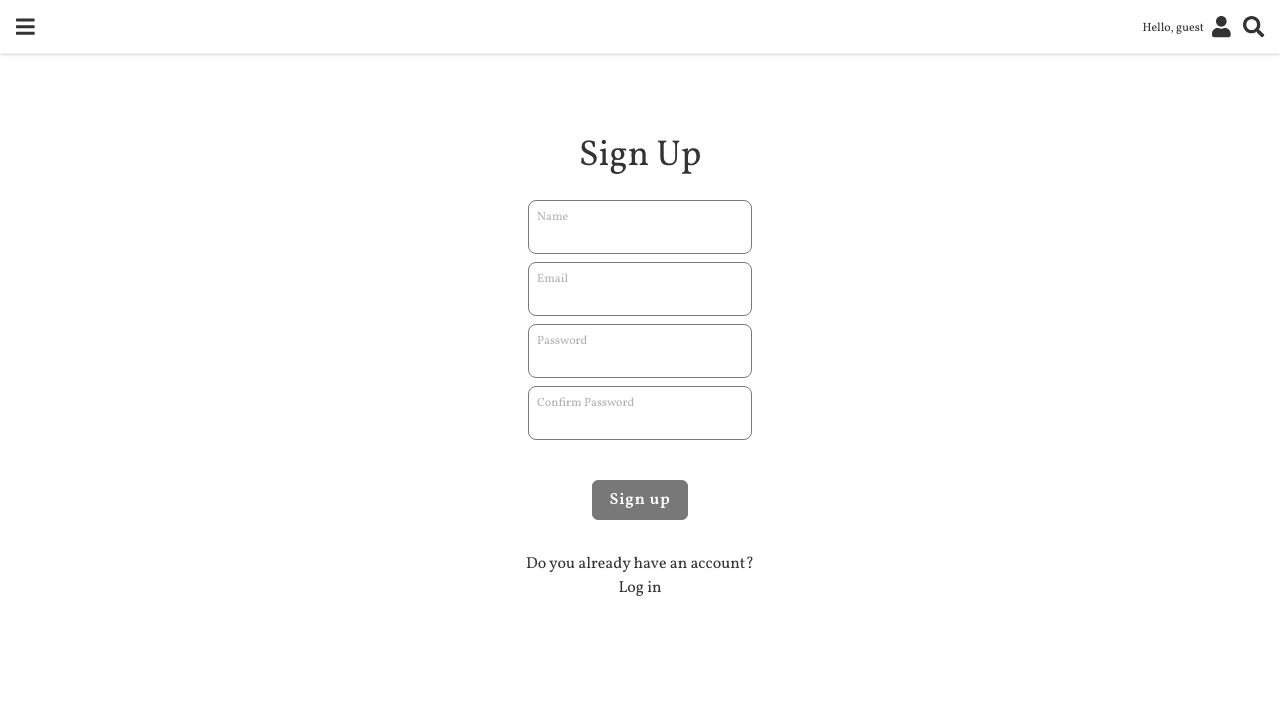
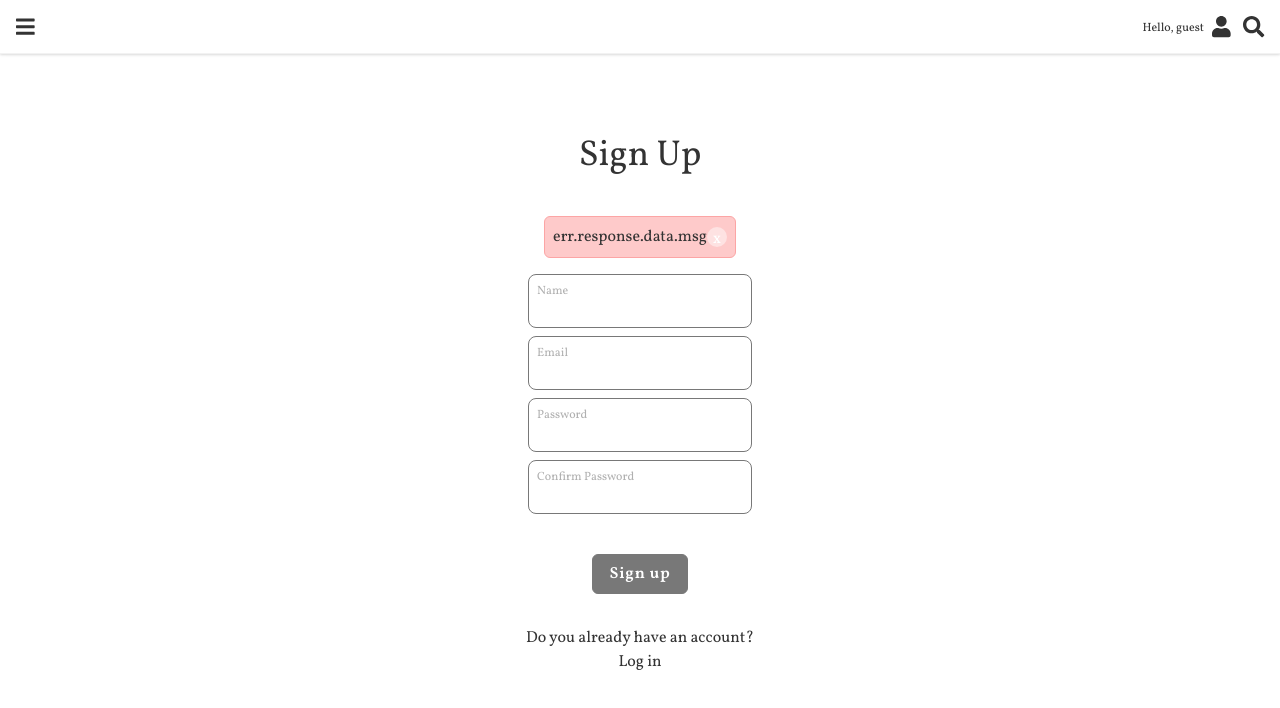
Before and after one commit to Smiyu-web/nodejs-finalproject-weargo-client, a Next.js app: page /user/signup in a window 1280 px wide. Shown: the top 708 px of the page. Built offline with nearby package versions, Linux system fonts and the light colour scheme.

Commit message:
connect add-user to database

```diff
--- a/package.json
+++ b/package.json
@@ -19,6 +19,7 @@
     "react": "17.0.2",
     "react-dom": "17.0.2",
     "react-redux": "^7.2.4",
+    "react-router-dom": "^5.2.0",
     "styled-components": "^5.3.0"
   },
   "devDependencies": {
--- a/src/components/navbar/user/Login.jsx
+++ b/src/components/navbar/user/Login.jsx
@@ -1,13 +1,15 @@
 import React, { useState, useEffect } from "react";
 import { useSelector, useDispatch } from "react-redux";
+import { useHistory } from "react-router-dom";
 
 import Link from "next/link";
 import Axios from "axios";
 import { setCurrentUser, login } from "../../../features/userSlice";
 
 const Signup = React.forwardRef((props, ref) => {
+  const dispatch = useDispatch();
+  const history = useHistory();
   const isUser = useSelector(setCurrentUser);
-  const dispatch = useDispatch();
 
   const [email, setEmail] = useState("");
   const [password, setPassword] = useState("");
@@ -23,10 +25,8 @@ const Signup = React.forwardRef((props, ref) => {
         loginUser
       );
 
-      // setUserData(loginRef);
       dispatch(login(loginRef.data.user));
-
-      // isUser(loginRef);
+      // history.push("/");
     } catch (err) {
       console.log(err.response.data.msg);
     }
--- a/src/components/navbar/user/Signup.jsx
+++ b/src/components/navbar/user/Signup.jsx
@@ -1,44 +1,97 @@
-import React, { useState } from "react";
+import React, { useState, useEffect } from "react";
+import Axios from "axios";
+import { useDispatch } from "react-redux";
+
 import Link from "next/link";
-import InputWrapper from "../../ui/InputWrapper";
+
+import { login } from "../../../features/userSlice";
+import ErrorNotice from "../../ui/ErrorNotice";
 
 const Signup = React.forwardRef((props, ref) => {
+  const dispatch = useDispatch();
+
   const [name, setName] = useState();
   const [email, setEmail] = useState();
   const [password, setPassword] = useState();
   const [confirmPassword, setConfirmPassword] = useState();
+  const [error, setError] = useState();
+
+  const submit = async (e) => {
+    e.preventDefault();
+
+    try {
+      const newUser = {
+        name,
+        email,
+        password,
+        confirmPassword: confirmPassword,
+      };
+      await Axios.post("http://localhost:4000/users/signup", newUser);
+
+      // auth login
+      const loginUser = { email, password };
+      const loginRef = await Axios.post(
+        "http://localhost:4000/users/login",
+        loginUser
+      );
+
+      dispatch(login(loginRef.data.user));
+    } catch (err) {
+      err.response.data.msg && setError(err.response.data.msg);
+    }
+  };
 
   return (
     <div className="pt-28 flex flex-col items-center" ref={ref}>
       <h2 className="py-6">Sign Up</h2>
+      <ErrorNotice
+        message="err.response.data.msg"
+        clearError={() => setError(undefined)}
+      />
+
+      {error && (
+        <ErrorNotice message={error} clearError={() => setError(undefined)} />
+      )}
       <div>
-        <form>
-          <InputWrapper
-            title="Name"
-            type="text"
-            name="name"
+        <form onSubmit={submit}>
+          <div className="input_wrapper">
+            <label>Name</label>
+            <input
+              type="name"
+              id="signup-name"
+              name="signup-name"
               onChange={(e) => setName(e.target.value)}
             />
-          <InputWrapper
-            title="Email"
+          </div>
+          <div className="input_wrapper">
+            <label>Email</label>
+            <input
               type="email"
-            name="email"
+              id="signup-email"
+              name="signup-email"
               onChange={(e) => setEmail(e.target.value)}
             />
-          <InputWrapper
-            title="Password"
+          </div>
+          <div className="input_wrapper">
+            <label>Password</label>
+            <input
               type="password"
-            name="password"
+              id="signup-password"
+              name="signup-password"
               onChange={(e) => setPassword(e.target.value)}
             />
-          <InputWrapper
-            title="Confirm Password"
+          </div>
+          <div className="input_wrapper">
+            <label>Confirm Password</label>
+            <input
               type="password"
-            name="confirm password"
+              id="signup-passwordConfirm"
+              name="signup-passwordConfirm"
               onChange={(e) => setConfirmPassword(e.target.value)}
             />
+          </div>
           <div className="text-center">
-            <input className="input_btn" type="button" value="Sign up" />
+            <input className="input_btn" type="submit" value="Sign up" />
           </div>
         </form>
       </div>
--- /dev/null
+++ b/src/components/ui/ErrorNotice.jsx
@@ -0,0 +1,14 @@
+import React from "react";
+
+const ErrorNotice = (props) => {
+  return (
+    <div className="error_notice">
+      <p>{props.message}</p>
+      <button className="error_btn" onClick={props.clearError}>
+        x
+      </button>
+    </div>
+  );
+};
+
+export default ErrorNotice;
--- a/src/styles/globals.css
+++ b/src/styles/globals.css
@@ -106,4 +106,12 @@
   .a_tag {
     @apply border-b border-gray border-solid;
   }
+  .error_notice {
+    @apply flex justify-between items-center bg-red-200
+    my-4 p-2
+    border border-solid border-red-300 rounded-md;
+  }
+  .error_btn {
+    @apply w-5 h-5 rounded-full bg-red-100 text-white;
+  }
 }
```
Also changed, not shown: 1 other file (tests, documents, lock files or other folders). Lines whose indentation alone changed are shown as unchanged.
